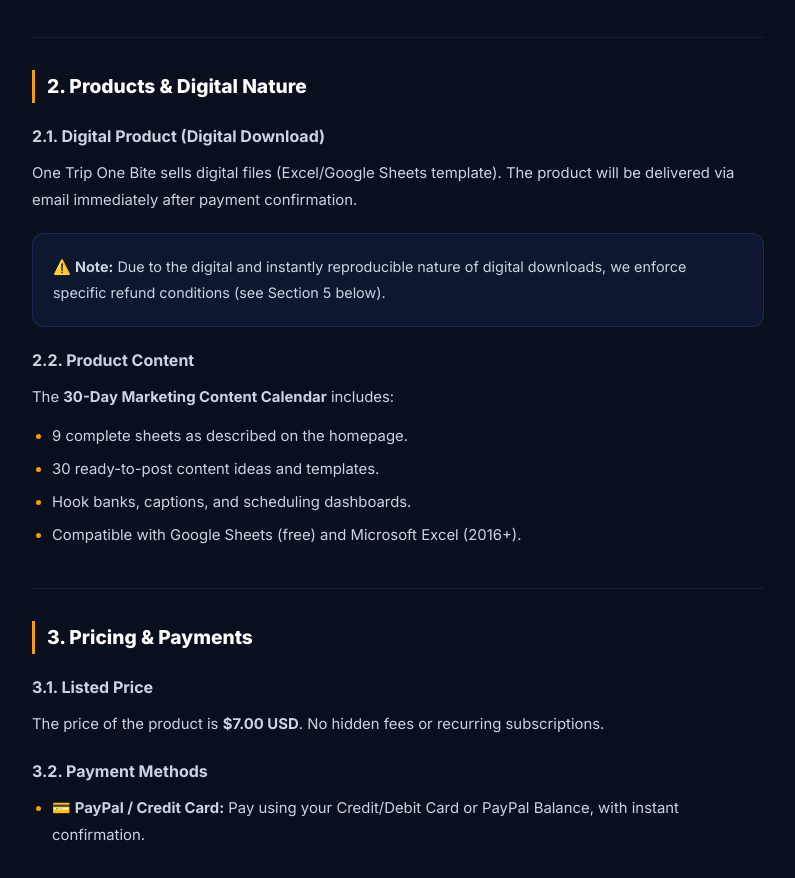
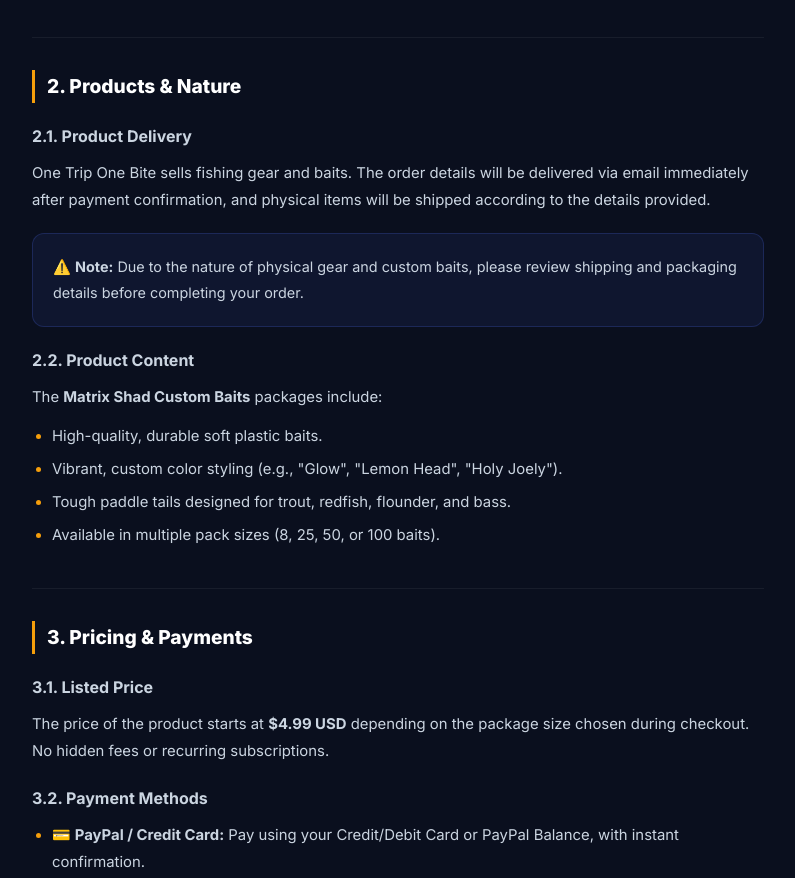
Before and after one commit to BMTong1212/onetriponebite, a plain HTML site: page terms.html in a window 1280 px wide. Shown: the part 673-1551 px from the top of the page, without its empty margins (242-1037 px from the left). Drawn offline with Linux system fonts and the light colour scheme.

Commit message:
Auto-update: GAS_CODE.js saved

```diff
--- a/terms.html
+++ b/terms.html
@@ -83,19 +83,19 @@ footer a:hover{color:var(--white)}
   <hr class="divider">
 
   <div class="section-block">
-    <h2>2. Products & Digital Nature</h2>
-    <h3>2.1. Digital Product (Digital Download)</h3>
-    <p>One Trip One Bite sells digital files (Excel/Google Sheets template). The product will be delivered via email immediately after payment confirmation.</p>
+    <h2>2. Products & Nature</h2>
+    <h3>2.1. Product Delivery</h3>
+    <p>One Trip One Bite sells fishing gear and baits. The order details will be delivered via email immediately after payment confirmation, and physical items will be shipped according to the details provided.</p>
     <div class="highlight-box">
-      <p>⚠️ <strong>Note:</strong> Due to the digital and instantly reproducible nature of digital downloads, we enforce specific refund conditions (see Section 5 below).</p>
+      <p>⚠️ <strong>Note:</strong> Due to the nature of physical gear and custom baits, please review shipping and packaging details before completing your order.</p>
     </div>
     <h3>2.2. Product Content</h3>
-    <p>The <strong>30-Day Marketing Content Calendar</strong> includes:</p>
+    <p>The <strong>Matrix Shad Custom Baits</strong> packages include:</p>
     <ul>
-      <li>9 complete sheets as described on the homepage.</li>
-      <li>30 ready-to-post content ideas and templates.</li>
-      <li>Hook banks, captions, and scheduling dashboards.</li>
-      <li>Compatible with Google Sheets (free) and Microsoft Excel (2016+).</li>
+      <li>High-quality, durable soft plastic baits.</li>
+      <li>Vibrant, custom color styling (e.g., "Glow", "Lemon Head", "Holy Joely").</li>
+      <li>Tough paddle tails designed for trout, redfish, flounder, and bass.</li>
+      <li>Available in multiple pack sizes (8, 25, 50, or 100 baits).</li>
     </ul>
   </div>
 
@@ -104,7 +104,7 @@ footer a:hover{color:var(--white)}
   <div class="section-block">
     <h2>3. Pricing & Payments</h2>
     <h3>3.1. Listed Price</h3>
-    <p>The price of the product is <strong>$7.00 USD</strong>. No hidden fees or recurring subscriptions.</p>
+    <p>The price of the product starts at <strong>$4.99 USD</strong> depending on the package size chosen during checkout. No hidden fees or recurring subscriptions.</p>
     <h3>3.2. Payment Methods</h3>
     <ul>
       <li>💳 <strong>PayPal / Credit Card:</strong> Pay using your Credit/Debit Card or PayPal Balance, with instant confirmation.</li>
```
Also changed, not shown: privacy.html (+1 -1 lines).
